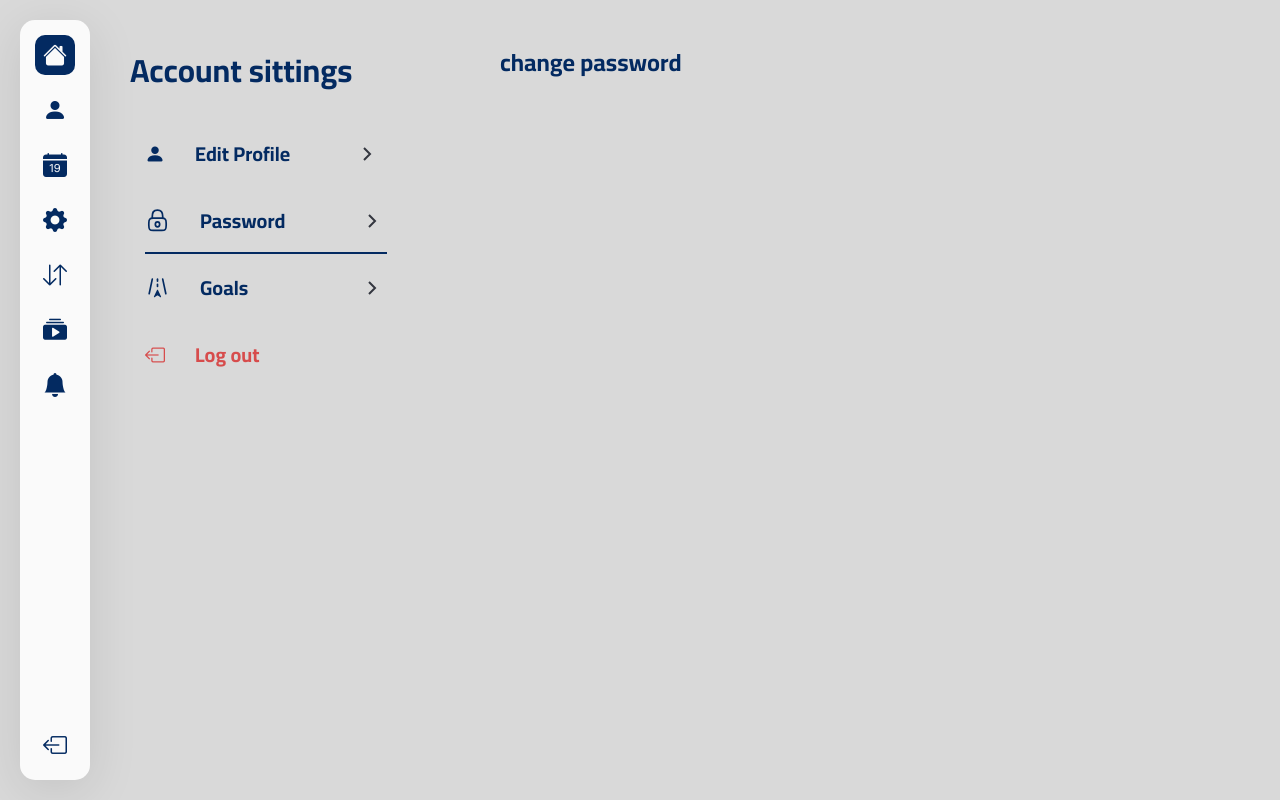
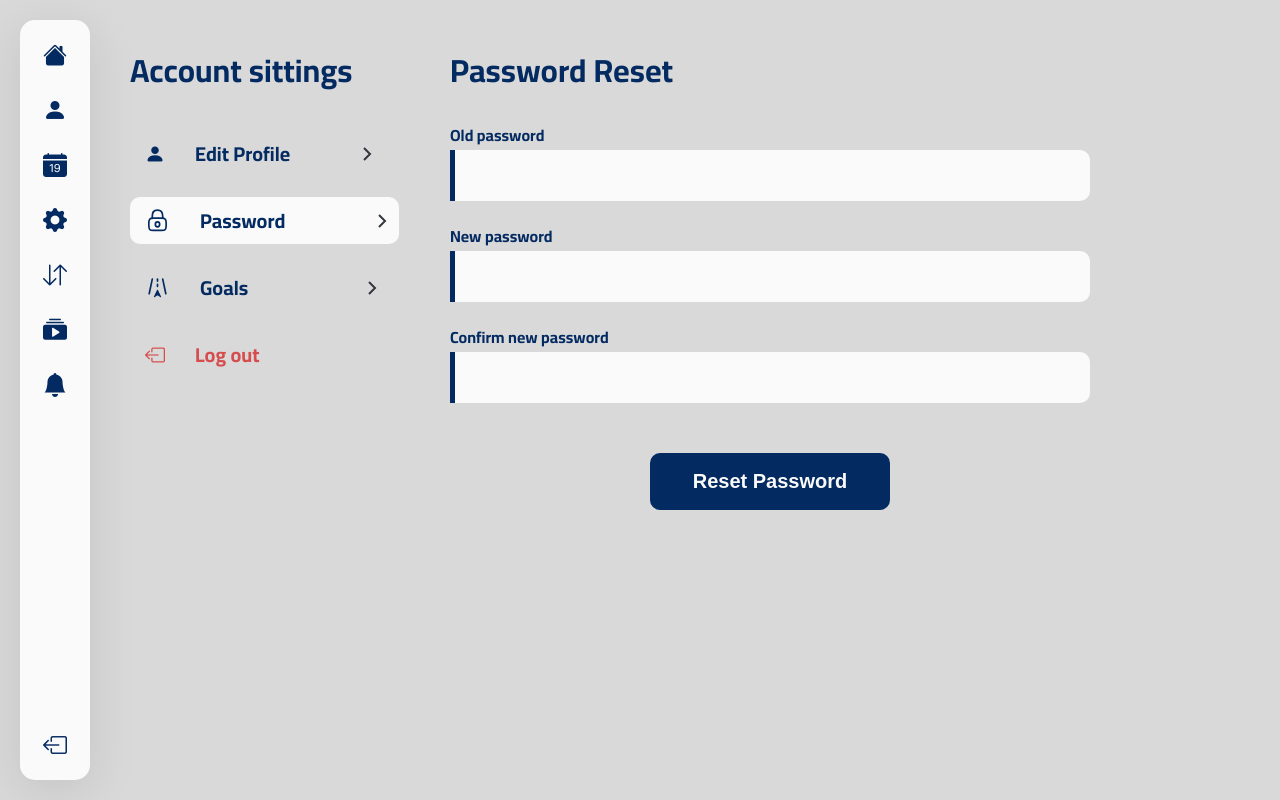
Before and after one commit to Mohayyad-Muawia/monexo, a React (Vite) app: page /sittings in a window 1280 px wide. Both pictures are taken after a click on the link "Password". Built offline with nearby package versions, Linux system fonts and the light colour scheme.

Commit message:
other update

```diff
--- a/src/App.jsx
+++ b/src/App.jsx
@@ -31,7 +31,6 @@ function Layout() {
         <Route path="/login" Component={Login} />
         <Route path="/signup" Component={Signup} />
         <Route path="/profile" Component={Profile} />
-        {/* <Route path="/profile/edit" Component={EditProfile} /> */}
         <Route path="/calender" Component={Calender} />
         <Route path="/sittings" Component={Sittings} />
         <Route path="/trans" Component={Trans} />
--- a/src/components/constents/Sidebar.jsx
+++ b/src/components/constents/Sidebar.jsx
@@ -7,14 +7,25 @@ const Sidebar = () => {
 
     links.forEach((link) => {
       link.addEventListener("click", () => {
-        document.querySelector("a.active").classList.remove("active");
+        const activeLink = document.querySelector("a.active");
+
+        if (activeLink) {
+          activeLink.classList.remove("active");
+        }
+
         link.classList.add("active");
       });
     });
-  });
+
+    return () => {
+      links.forEach((link) => {
+        link.removeEventListener("click", () => {});
+      });
+    };
+  }, []);
   return (
     <div className="sidebar">
-      <Link to="/" className="home active">
+      <Link to="/" className="home">
         <i className="bi bi-house-fill"></i> <span>home</span>
       </Link>
       <Link to="/profile">
@@ -35,12 +46,12 @@ const Sidebar = () => {
       </Link>
 
       <Link to="/sources">
-        <i class="bi bi-collection-play-fill"></i>
+        <i className="bi bi-collection-play-fill"></i>
         <span>sources</span>
       </Link>
 
       <a>
-        <i class="bi bi-bell-fill"></i>
+        <i className="bi bi-bell-fill"></i>
         <span>notifications</span>
       </a>
 
--- a/src/components/pages/Profile.jsx
+++ b/src/components/pages/Profile.jsx
@@ -38,12 +38,12 @@ const Profile = () => {
               <svg
                 xmlns="http://www.w3.org/2000/svg"
                 fill="currentColor"
-                class="bi bi-person-circle"
+                className="bi bi-person-circle"
                 viewBox="0 0 16 16"
               >
                 <path d="M11 6a3 3 0 1 1-6 0 3 3 0 0 1 6 0" />
                 <path
-                  fill-rule="evenodd"
+                  fillRule="evenodd"
                   d="M0 8a8 8 0 1 1 16 0A8 8 0 0 1 0 8m8-7a7 7 0 0 0-5.468 11.37C3.242 11.226 4.805 10 8 10s4.757 1.225 5.468 2.37A7 7 0 0 0 8 1"
                 />
               </svg>{" "}
--- a/src/components/pages/pages.css
+++ b/src/components/pages/pages.css
@@ -316,11 +316,33 @@
     height: 100%;
     color: var(--main);
 
+
     .menu{
         flex: 1;
     }
     .content{
         flex: 2;
+        padding-right: 150px;
+
+        h1{
+            margin-bottom: 20px;
+        }
+
+        label{
+            font-weight: bold;
+        }
+
+        input{
+            background-color: var(--white);
+            margin-bottom: 20px;
+        }
+
+        button{
+            width: 240px;
+        }
+        button:hover{
+            background-color: var(--gray) !important;
+        }
     }
 
     .options{
@@ -351,7 +373,7 @@
             }
 
         }
-        a:hover{
+        a.active{
             background-color: var(--white);
             border-radius: var(--rad3);
 
@@ -368,7 +390,7 @@
             background-color: var(--main);
             transition: .2s;
         }
-        a.active:after{
+        a:hover:after{
            width: 90%;
         }
 
@@ -376,25 +398,28 @@
     .logout{
         color: rgba(214, 62, 62, 0.911);
     }
+
+}
+/* Styling for the error message */
+.error-message {
+    position: absolute;
+    bottom: -100px;
+    width: 100%;
+    color: #ff4d4d; /* Red color for error */
+    background-color: #ffe6e6; /* Light red background */
+    border: 1px solid #ff4d4d;
+    padding: 10px;
+    margin-bottom: 20px;
+    border-radius: 5px;
+    font-size: 14px;
+    font-weight: bold;
+    text-align: center;
 }
 
 .edit-profile{
 
     .inputs{
-        padding: 30px 140px;
-        padding-left: 0;
         display: flex;
         flex-flow: column;
-        gap: 20px;
-
-    }
-    input{
-        background-color: var(--white);
-    }
-    button{
-        width: 240px;
-    }
-    button:hover{
-        background-color: var(--gray) !important;
     }
 }
--- a/src/components/pages/sittings components/ChangePass.jsx
+++ b/src/components/pages/sittings components/ChangePass.jsx
@@ -1,7 +1,82 @@
+import React, { useState } from "react";
+
 const ChangePass = () => {
+  // State for form inputs
+  const [oldPassword, setOldPassword] = useState("");
+  const [newPassword, setNewPassword] = useState("");
+  const [confirmPassword, setConfirmPassword] = useState("");
+  const [error, setError] = useState("");
+
+  // Handle input changes
+  const handleInputChange = (e) => {
+    const { name, value } = e.target;
+    if (name === "old_password") {
+      setOldPassword(value);
+    } else if (name === "new_password") {
+      setNewPassword(value);
+    } else if (name === "new_password_confirmation") {
+      setConfirmPassword(value);
+    }
+  };
+
+  // Handle form submission
+  const handleSubmit = (e) => {
+    e.preventDefault();
+    if (newPassword !== confirmPassword) {
+      setError("New passwords do not match. Please try again.");
+      return;
+    }
+    // Handle password reset logic here (e.g., API call)
+    setError("");
+    alert("Password changed successfully!");
+  };
+
   return (
-    <div className="change-pass">
-      <h2>change password</h2>
+    <div className="change-pass" style={{ position: "relative" }}>
+      <div className="header">
+        <h1>Password Reset</h1>
+      </div>
+      <form onSubmit={handleSubmit}>
+        {error && <div className="error-message">{error}</div>}
+        <div className="input-box">
+          <label htmlFor="oldPassword">Old password</label>
+          <input
+            id="oldPassword"
+            name="old_password"
+            type="password"
+            value={oldPassword}
+            onChange={handleInputChange}
+            required
+          />
+        </div>
+        <div className="input-box">
+          <label htmlFor="newPassword">New password</label>
+          <input
+            id="newPassword"
+            name="new_password"
+            type="password"
+            value={newPassword}
+            onChange={handleInputChange}
+            required
+          />
+        </div>
+        <div className="input-box">
+          <label htmlFor="confirmPassword">Confirm new password</label>
+          <input
+            id="confirmPassword"
+            name="new_password_confirmation"
+            type="password"
+            value={confirmPassword}
+            onChange={handleInputChange}
+            required
+          />
+        </div>
+        <div className="center">
+          <button className="pry-btn mt-30" type="submit">
+            Reset Password
+          </button>
+        </div>
+      </form>
     </div>
   );
 };
--- a/src/components/pages/sittings components/Goals.jsx
+++ b/src/components/pages/sittings components/Goals.jsx
@@ -1,7 +1,7 @@
 const Goals = () => {
   return (
     <div className="goals">
-      <h2>goals</h2>
+      <h1>Goals</h1>
     </div>
   );
 };
```
Also changed, not shown: 4 other files (tests, documents, lock files or other folders).
